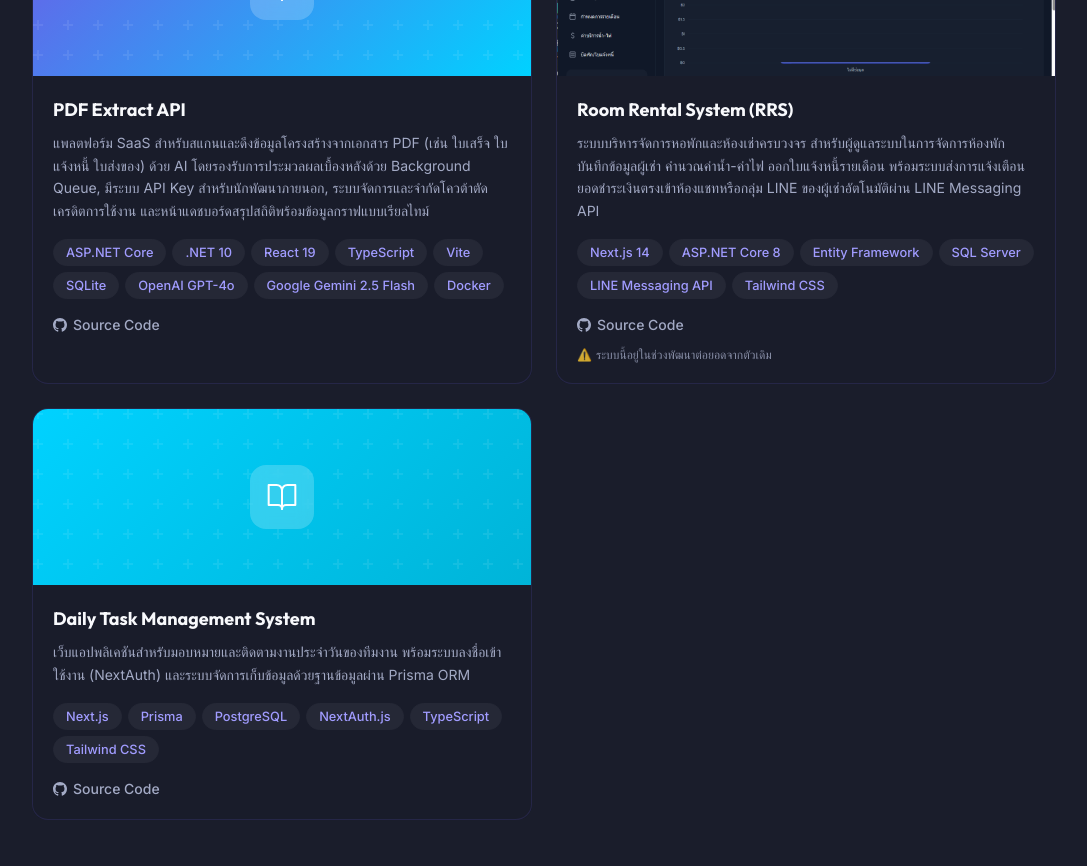
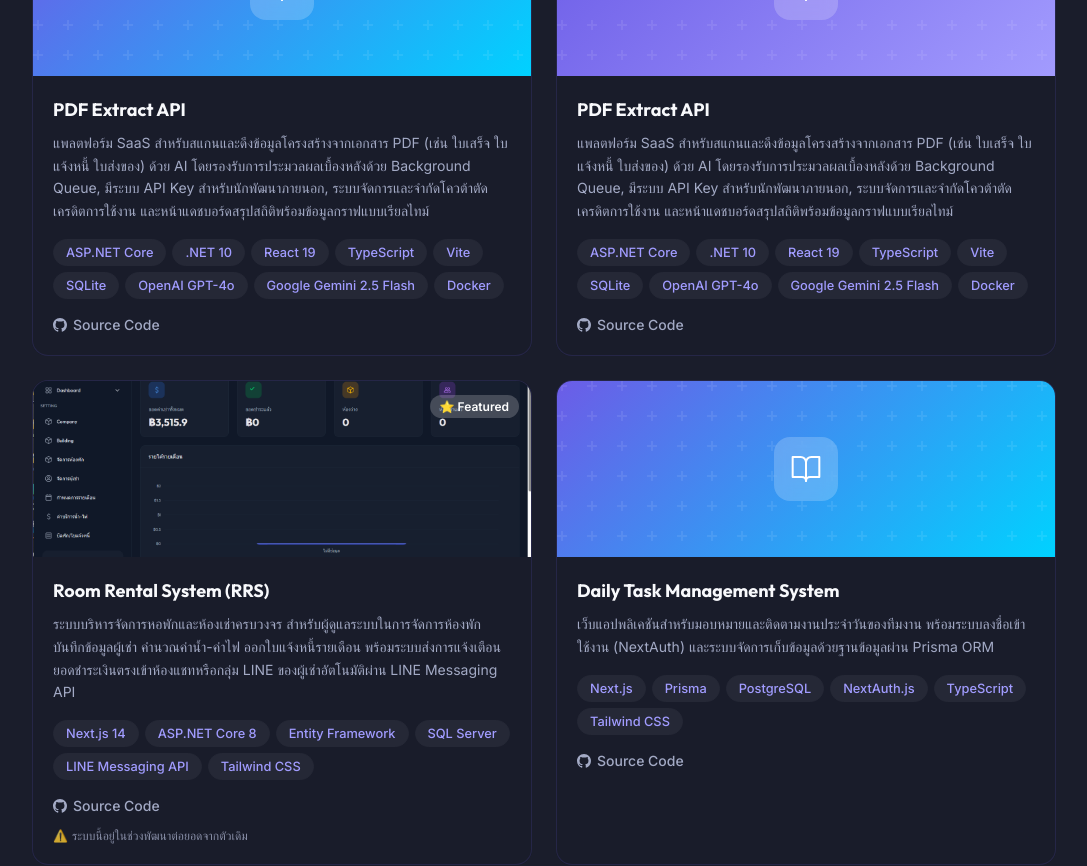
Before and after one commit to scorepionkille/scorepionkille.github.io, a Next.js app: page / in a window 1280 px wide. Shown: the part 9620-10486 px from the top of the page, without its empty margins (96-1183 px from the left). Built offline with nearby package versions, Linux system fonts and the light colour scheme.

Commit message:
feat: initialize data module for project configuration

```diff
--- a/src/data/data.ts
+++ b/src/data/data.ts
@@ -354,7 +354,7 @@ export const projects: Project[] = [
       "การจัดสภาพแวดล้อมและติดตั้งระบบปัญญาประดิษฐ์ใช้งานเองภายในเครื่องแบบ Local (Local LLM) ด้วย Ollama โดยมีการทดสอบรันและเรียกใช้งานโมเดลยอดนิยม เช่น Qwen3.5:latest, Qwen3.5:4b และ Gemma4:12b โดยมี Open WebUI ทำหน้าที่เป็นหน้าเว็บแอปพลิเคชัน (UI) ในการอินเตอร์เฟสสนทนา ตอบคำถาม และช่วยเขียนโค้ดได้อย่างรวดเร็ว ปลอดภัย และเป็นส่วนตัว",
     image: "AI_Local.png",
     techStack: ["Ollama", "Open WebUI", "Docker", "Qwen 3.5", "Gemma 4", "Local LLM", "Windows"],
-    liveUrl: "https://zus-hindu-reached-located.trycloudflare.com/",
+    liveUrl: "https://cardiac-angeles-historic-finals.trycloudflare.com",
     githubUrl: "https://github.com/adisornwongtip/AI_Local",
     featured: true,
     note: "หากใช้งานลิงก์ไม่ได้ รบกวนแจ้งเตือนเนื่องจากอาจจะหลุดจากการ Run Public โดย Cloudflare tunnel",
@@ -381,6 +381,15 @@ export const projects: Project[] = [
   },
   {
     id: 4,
+    title: "PDF Extract API",
+    description:
+      "แพลตฟอร์ม SaaS สำหรับสแกนและดึงข้อมูลโครงสร้างจากเอกสาร PDF (เช่น ใบเสร็จ ใบแจ้งหนี้ ใบส่งของ) ด้วย AI โดยรองรับการประมวลผลเบื้องหลังด้วย Background Queue, มีระบบ API Key สำหรับนักพัฒนาภายนอก, ระบบจัดการและจำกัดโควต้าตัดเครดิตการใช้งาน และหน้าแดชบอร์ดสรุปสถิติพร้อมข้อมูลกราฟแบบเรียลไทม์",
+    techStack: ["ASP.NET Core", ".NET 10", "React 19", "TypeScript", "Vite", "SQLite", "OpenAI GPT-4o", "Google Gemini 2.5 Flash", "Docker"],
+    githubUrl: "https://github.com/adisornwongtip/PDFAutoToAPI",
+    featured: true,
+  },
+  {
+    id: 5,
     title: "Room Rental System (RRS)",
     description:
       "ระบบบริหารจัดการหอพักและห้องเช่าครบวงจร สำหรับผู้ดูแลระบบในการจัดการห้องพัก บันทึกข้อมูลผู้เช่า คำนวณค่าน้ำ-ค่าไฟ ออกใบแจ้งหนี้รายเดือน พร้อมระบบส่งการแจ้งเตือนยอดชำระเงินตรงเข้าห้องแชทหรือกลุ่ม LINE ของผู้เช่าอัตโนมัติผ่าน LINE Messaging API",
@@ -391,7 +400,7 @@ export const projects: Project[] = [
     note: "ระบบนี้อยู่ในช่วงพัฒนาต่อยอดจากตัวเดิม",
   },
   {
-    id: 5,
+    id: 6,
     title: "Daily Task Management System",
     description:
       "เว็บแอปพลิเคชันสำหรับมอบหมายและติดตามงานประจำวันของทีมงาน พร้อมระบบลงชื่อเข้าใช้งาน (NextAuth) และระบบจัดการเก็บข้อมูลด้วยฐานข้อมูลผ่าน Prisma ORM",
```
